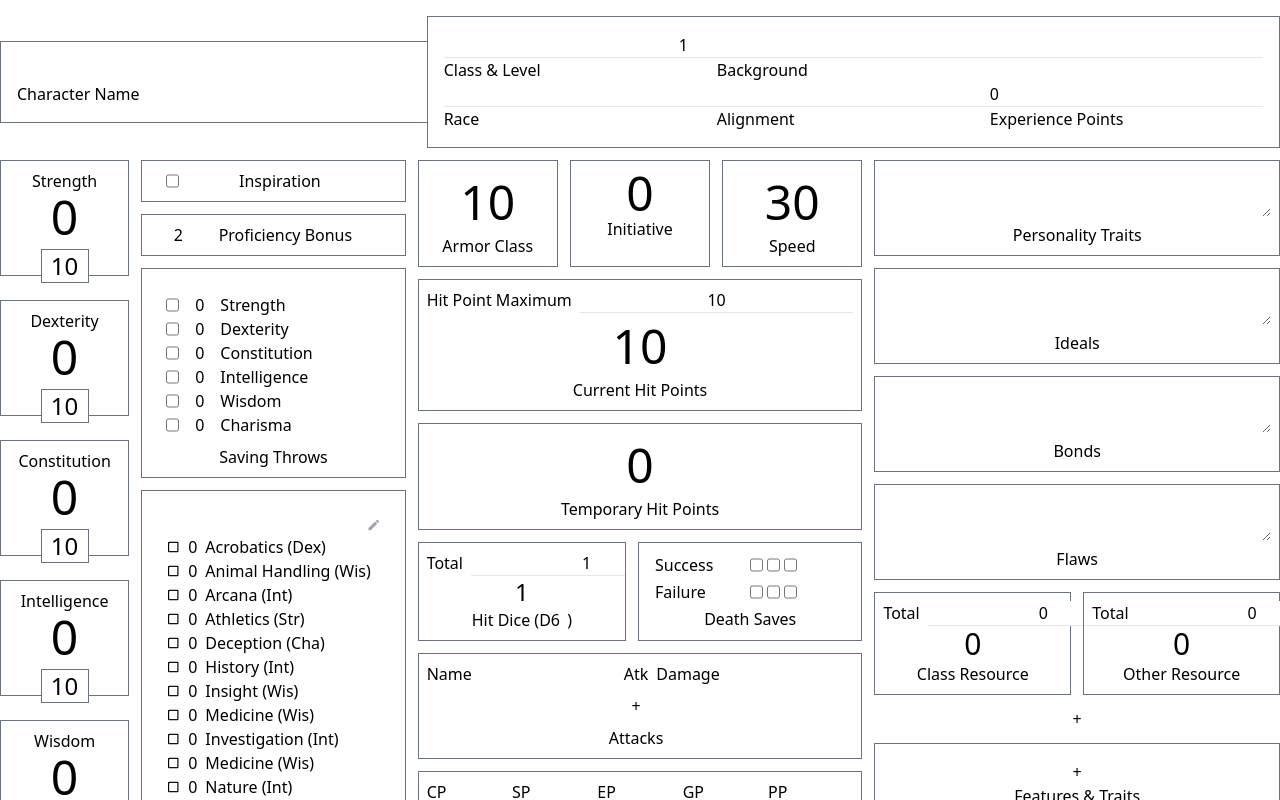
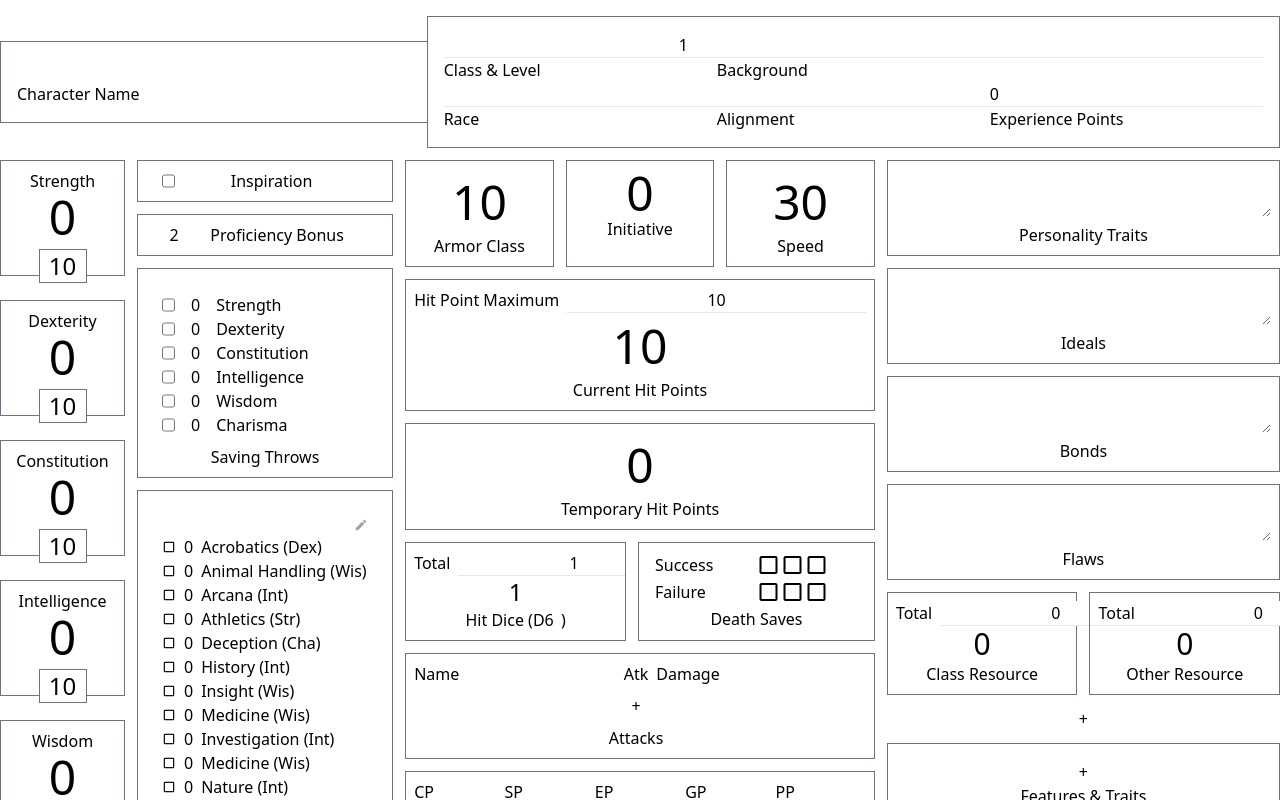
Before and after one commit to RedHatter/TaleSpire-Character-Sheets, a Svelte app: page / in a window 1280 px wide. Shown: the top 800 px of the page. Built offline with nearby package versions, Linux system fonts and the light colour scheme.

Commit message:
Death save icons

```diff
--- a/src/DnD5e/Sheet.svelte
+++ b/src/DnD5e/Sheet.svelte
@@ -145,15 +145,27 @@
       <div class="ml-1.5 flex overflow-hidden flex-1 flex-col justify-around py-2 px-4 border">
         <span class="flex" on:click={e => ($data.deathSaves.success = ($data.deathSaves.success + 1) % 4)}>
           <span class="w-1/2">Success</span>
-          <input class="mr-1 pointer-events-none" type="checkbox" checked={$data.deathSaves.success >= 1} />
-          <input class="mr-1 pointer-events-none" type="checkbox" checked={$data.deathSaves.success >= 2} />
-          <input class="pointer-events-none" type="checkbox" checked={$data.deathSaves.success >= 3} />
+          <span class="material-icons pointer-events-none">
+            {$data.deathSaves.success >= 1 ? 'check_box' : 'check_box_outline_blank'}
+          </span>
+          <span class="material-icons pointer-events-none">
+            {$data.deathSaves.success >= 2 ? 'check_box' : 'check_box_outline_blank'}
+          </span>
+          <span class="material-icons pointer-events-none">
+            {$data.deathSaves.success >= 3 ? 'check_box' : 'check_box_outline_blank'}
+          </span>
         </span>
         <span class="flex" on:click={e => ($data.deathSaves.failure = ($data.deathSaves.failure + 1) % 4)}>
           <span class="w-1/2">Failure</span>
-          <input class="mr-1 pointer-events-none" type="checkbox" checked={$data.deathSaves.failure >= 1} />
-          <input class="mr-1 pointer-events-none" type="checkbox" checked={$data.deathSaves.failure >= 2} />
-          <input class="pointer-events-none" type="checkbox" checked={$data.deathSaves.failure >= 3} />
+          <span class="material-icons pointer-events-none">
+            {$data.deathSaves.failure >= 1 ? 'disabled_by_default' : 'check_box_outline_blank'}
+          </span>
+          <span class="material-icons pointer-events-none">
+            {$data.deathSaves.failure >= 2 ? 'disabled_by_default' : 'check_box_outline_blank'}
+          </span>
+          <span class="material-icons pointer-events-none">
+            {$data.deathSaves.failure >= 3 ? 'disabled_by_default' : 'check_box_outline_blank'}
+          </span>
         </span>
         <span class="text-center">Death Saves</span>
       </div>
```
